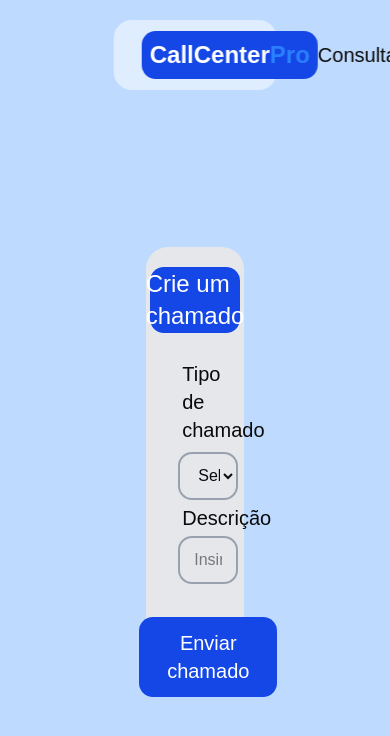
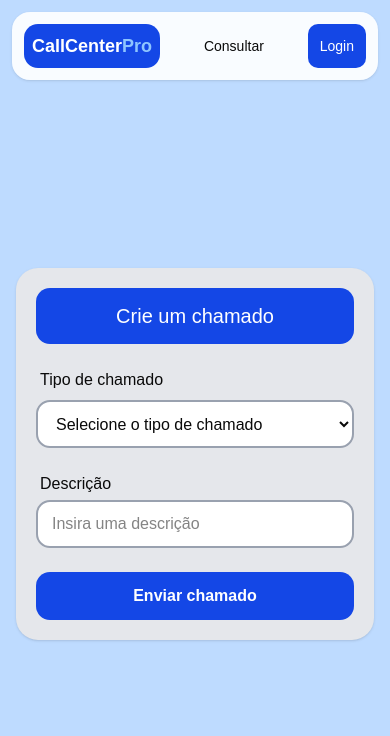
Before and after one commit to AndreyDurante/CallCenter, a React (Vite) app: page / in a window 390 px wide. Shown: the top 736 px of the page. Built offline with nearby package versions, Linux system fonts and the light colour scheme.

Commit message:
feat: adicionando responsividade

```diff
--- a/index.html
+++ b/index.html
@@ -1,9 +1,9 @@
 <!doctype html>
-<html lang="en">
+<html lang="pt-BR">
   <head>
     <meta charset="UTF-8" />
     <link rel="icon" type="image/svg+xml" href="./src/assets/logoCall.png" />
-    <meta name="viewport" content="width=device-width, initial-scale=1.0" />
+    <meta name="viewport" content="width=device-width, initial-scale=1.0, viewport-fit=cover" />
     <title>Call Center Pro</title>
   </head>
   <body>
--- a/src/App.jsx
+++ b/src/App.jsx
@@ -29,14 +29,14 @@ function App() {
     };
   return (
     <>
-    <section id='criar' className='h-screen bg-blue-200 flex justify-center items-center pt-12'>
+    <section id='criar' className='min-h-screen bg-blue-200 flex flex-col justify-center items-center px-4 pt-24 pb-8 sm:px-6'>
       <Header/>
-      <main id='espaco-criar' className='flex flex-col justify-between items-center h-6/12 w-3/12 mx-auto rounded-3xl gap-5 bg-gray-200'>
-        <article className='h-2/12 bg-blue-700 text-white w-11/12 rounded-xl p-2 text-2xl justify-center items-center flex mt-5'>
+      <main id='espaco-criar' className='flex w-full max-w-xl flex-col items-center gap-6 rounded-3xl bg-gray-200 p-5 shadow-sm sm:p-8'>
+        <article className='flex min-h-14 w-full items-center justify-center rounded-xl bg-blue-700 p-3 text-center text-xl text-white sm:text-2xl'>
           <h2>Crie um chamado</h2>
         </article>
-        <form onSubmit={handleSubmit} className='flex flex-col gap-5 justify-around w-full ps-8 h-12/12'>
-          <div className=''>
+        <form onSubmit={handleSubmit} className='flex w-full flex-col gap-6'>
+          <div className='flex flex-col gap-5'>
             <SelectDemo
             tipoChamado={tipoChamado}
             setTipoChamado={setTipoChamado}
@@ -48,8 +48,8 @@ function App() {
             setDescricaoChamado={setDescricaoChamado}
             />
           </div>
-      <div className='flex justify-center items-start w-11/12 h-2/12'>
-        <button className='bg-blue-700 text-white bg px-7 py-3 text-xl rounded-xl' type='submit'>Enviar chamado</button>
+      <div className='flex w-full justify-stretch sm:justify-end'>
+        <button className='w-full rounded-xl bg-blue-700 px-6 py-3 text-base font-semibold text-white transition-colors hover:bg-blue-800 focus-visible:outline-2 focus-visible:outline-offset-2 focus-visible:outline-blue-700 sm:w-auto sm:text-lg' type='submit'>Enviar chamado</button>
       </div>
         </form>
       </main>
--- a/src/components/Header.jsx
+++ b/src/components/Header.jsx
@@ -3,15 +3,15 @@ import LoginButton from "./LoginButton.jsx";
 const Header = () => {
   return (
     <>
-      <main className="fixed left-1/2 -translate-x-1/2 top-5 h-1/12 w-5/12 mx-auto">
-        <article className="flex justify-between bg-white/50 backdrop-blur-md h-full items-center p-7 rounded-2xl">
-          <div id="logo" className="text-white font-bold bg-blue-700 p-2 rounded-xl text-2xl">CallCenter<span className="text-blue-500">Pro</span></div>
-          <nav className="flex gap-12 text-xl">
+      <header className="fixed left-0 right-0 top-0 z-20 px-3 pt-3 sm:px-6 sm:pt-5">
+        <article className="mx-auto flex w-full max-w-5xl items-center justify-between gap-3 rounded-2xl bg-white/90 p-3 shadow-sm backdrop-blur-md sm:gap-6 sm:px-6 sm:py-4">
+          <div id="logo" className="shrink-0 rounded-xl bg-blue-700 p-2 text-lg font-bold text-white sm:text-2xl">CallCenter<span className="text-blue-300">Pro</span></div>
+          <nav className="flex items-center gap-2 text-sm sm:gap-6 sm:text-lg">
             <a href="/consultar" className="hover:scale-110 duration-200 ease-in">Consultar</a>
           </nav>
           <LoginButton></LoginButton>
         </article>
-      </main>
+      </header>
     </>
   );
 };
--- a/src/components/Input.jsx
+++ b/src/components/Input.jsx
@@ -1,15 +1,15 @@
 const Input = ({titulo, holder, setDescricaoChamado, descricao}) => {
     return (
         <>
-        <main className="flex flex-col justify-start w-11/12 ">
-            <article className="p-1 text-xl">
+        <div className="flex w-full flex-col justify-start">
+            <label className="p-1 text-base font-medium sm:text-lg">
                 {titulo}
-            </article>
-            <input type="text" placeholder={holder} className="w-full bg-gray-200 border-2 border-solid border-gray-400 h-12 rounded-xl p-3.5"
+            </label>
+            <input type="text" placeholder={holder} className="h-12 w-full rounded-xl border-2 border-solid border-gray-400 bg-white px-3.5 text-base"
             value={descricao}
             onChange={(event) => setDescricaoChamado(event.target.value)}
             />
-        </main>
+        </div>
         </>
     )
 }
--- a/src/components/LoginButton.jsx
+++ b/src/components/LoginButton.jsx
@@ -23,7 +23,7 @@ function LoginButton() {
         render={
           <button
             type="button"
-            className="rounded-lg bg-blue-700 text-2xl px-4 py-2 font-medium text-white transition-colors hover:bg-blue-800"
+            className="min-h-11 rounded-lg bg-blue-700 px-3 py-2 text-sm font-medium text-white transition-colors hover:bg-blue-800 sm:px-4 sm:text-base"
           >
             Login
           </button>
--- a/src/components/PendingCalls.jsx
+++ b/src/components/PendingCalls.jsx
@@ -30,15 +30,15 @@ const PendingCalls = ({ callType, description, idPassado, aoExcluir, aoAtualizar
   }
 
   return (
-    <main className="bg-gray-300 h-3/12 w-11/12 my-2 mt-7 mx-auto flex justify-start flex-col gap-4 rounded-xl">
-      <h3 className="text-xl text-black ms-4 mt-2 w-3/12">{callType}</h3>
-      <div className="flex w-full items-center gap-2 px-2">
-        <article className="min-w-0 h-full flex-1 rounded-xl bg-white pt-2">
+    <article className="my-3 flex w-full flex-col gap-3 rounded-xl bg-gray-300 p-3 sm:my-4 sm:gap-4 sm:p-5">
+      <h3 className="min-w-0 break-words text-lg font-semibold text-gray-900 sm:text-xl">{callType}</h3>
+      <div className="flex w-full min-w-0 flex-col gap-3 sm:flex-row sm:items-center">
+        <div className="min-h-12 min-w-0 flex-1 rounded-xl bg-white p-3">
           {editando ? (
             <input
               autoFocus
               aria-label="Editar descrição do chamado"
-              className="w-full px-2 outline-none"
+              className="w-full bg-transparent text-base outline-none"
               value={descricaoEditada}
               disabled={salvando}
               onChange={(evento) => setDescricaoEditada(evento.target.value)}
@@ -53,23 +53,23 @@ const PendingCalls = ({ callType, description, idPassado, aoExcluir, aoAtualizar
               }}
             />
           ) : (
-            <p>{description}</p>
+            <p className="whitespace-pre-wrap break-words text-base">{description}</p>
           )}
-        </article>
+        </div>
 
-        <div className="flex shrink-0 items-center gap-2">
-          <button type="button" aria-label="Concluir chamado" className="flex size-10 shrink-0 items-center justify-center rounded bg-blue-300 cursor-pointer">
+        <div className="flex shrink-0 items-center justify-end gap-2 sm:justify-center">
+          <button type="button" aria-label="Concluir chamado" className="flex size-11 shrink-0 items-center justify-center rounded-lg bg-blue-300 cursor-pointer hover:bg-blue-400 focus-visible:outline-2 focus-visible:outline-offset-2 focus-visible:outline-blue-700">
             <FaRegCheckCircle className="size-5" />
           </button>
-          <button type="button" aria-label="Editar descrição" onClick={iniciarEdicao} className="flex size-10 shrink-0 items-center justify-center rounded bg-blue-300 cursor-pointer">
+          <button type="button" aria-label="Editar descrição" onClick={iniciarEdicao} className="flex size-11 shrink-0 items-center justify-center rounded-lg bg-blue-300 cursor-pointer hover:bg-blue-400 focus-visible:outline-2 focus-visible:outline-offset-2 focus-visible:outline-blue-700">
             <BsFillPencilFill className="size-5" />
           </button>
-          <button type="button" onClick={() => aoExcluir(idPassado)} aria-label="Excluir chamado" className="flex size-10 shrink-0 items-center justify-center rounded bg-blue-300 cursor-pointer">
+          <button type="button" onClick={() => aoExcluir(idPassado)} aria-label="Excluir chamado" className="flex size-11 shrink-0 items-center justify-center rounded-lg bg-blue-300 cursor-pointer hover:bg-blue-400 focus-visible:outline-2 focus-visible:outline-offset-2 focus-visible:outline-blue-700">
             <FaTrash className="size-5" />
           </button>
         </div>
       </div>
-    </main>
+    </article>
   );
 };
 
--- a/src/components/SelectDemo.jsx
+++ b/src/components/SelectDemo.jsx
@@ -12,16 +12,16 @@ const items = [
 ]
 export function SelectDemo({ tipoChamado, setTipoChamado }) {
   return (
-    <div className="flex w-11/12 flex-col gap-2">
-      <label htmlFor="ticket-type" className="ps-1 text-xl">
+    <div className="flex w-full flex-col gap-2">
+      <label htmlFor="ticket-type" className="ps-1 text-base font-medium sm:text-lg">
         Tipo de chamado
       </label>
       <select
         id="ticket-type"
         name="ticket-type"
-        defaultValue={tipoChamado}
+        value={tipoChamado}
         onChange={(event) => setTipoChamado(event.target.value)}
-        className="w-full bg-gray-200 border-2 border-solid border-gray-400 h-12 rounded-xl ps-3.5"
+        className="h-12 w-full rounded-xl border-2 border-solid border-gray-400 bg-white px-3.5 text-base"
       >
         {items.map((item) => (
           <option
--- a/src/pages/ConsultarPage.jsx
+++ b/src/pages/ConsultarPage.jsx
@@ -43,10 +43,11 @@ const ConsultarPage = () => {
 
     return (
         <>
-        <main className="h-screen bg-gray-200 flex justify-center items-center flex-col w-full">
-        <a href="/" className="text-2xs w-8/12 flex items-center gap-2"><FaArrowLeft /> Voltar</a>
-            <h3 className="text-4xl p-5">Chamados pendentes</h3>
-            <section id="lista-chamados" className="rounded-2xl bg-blue-400 w-8/12 min-h-8/12">
+        <main className="min-h-screen w-full bg-gray-200 px-4 pb-8 pt-24 sm:px-6 sm:pt-28">
+          <div className="mx-auto w-full max-w-5xl">
+            <a href="/" className="inline-flex min-h-11 items-center gap-2 rounded-lg px-2 text-sm font-medium text-gray-700 hover:bg-gray-300 focus-visible:outline-2 focus-visible:outline-blue-700 sm:text-base"><FaArrowLeft /> Voltar</a>
+            <h3 className="py-5 text-2xl font-semibold sm:py-7 sm:text-4xl">Chamados pendentes</h3>
+            <section id="lista-chamados" className="min-h-40 rounded-2xl bg-blue-400 p-3 sm:p-5">
                 {ChamadosListados.map((chamado) => (
                     <PendingCalls
                         key={chamado._id}
@@ -60,6 +61,7 @@ const ConsultarPage = () => {
                 }
 
             </section>
+          </div>
         </main>
         </>
     )
```
